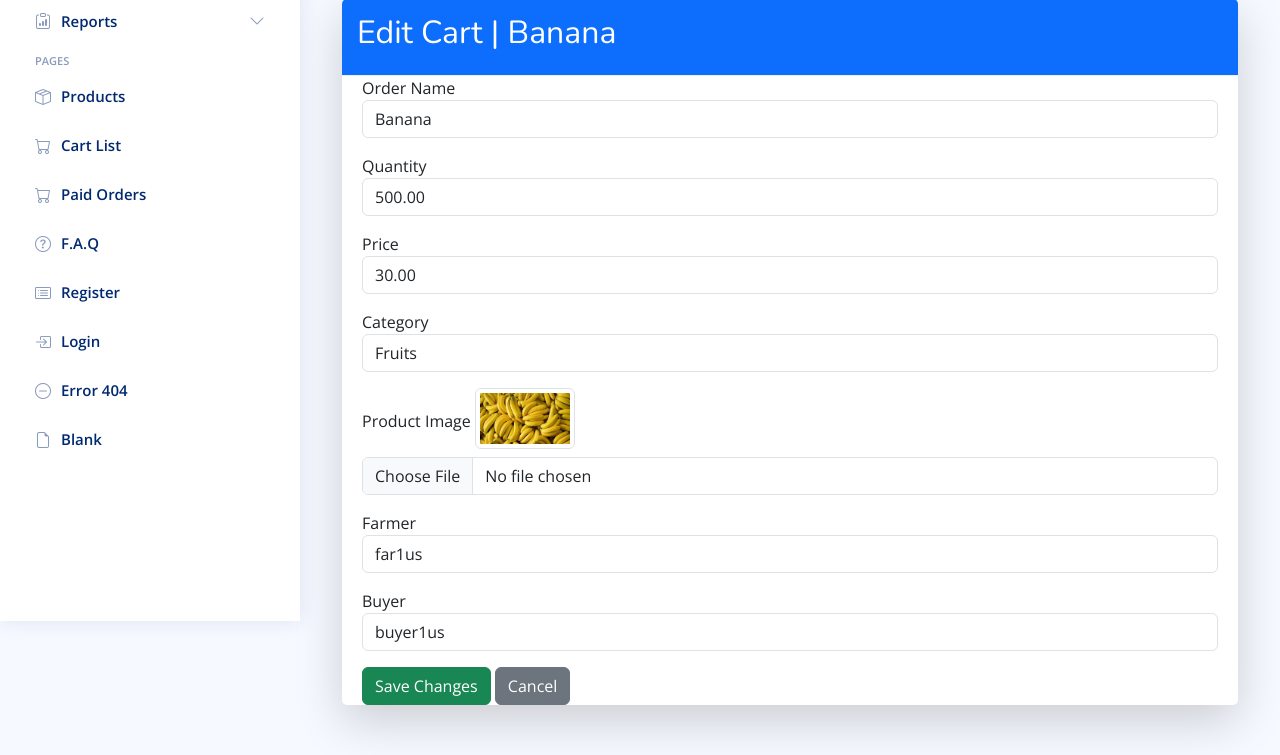
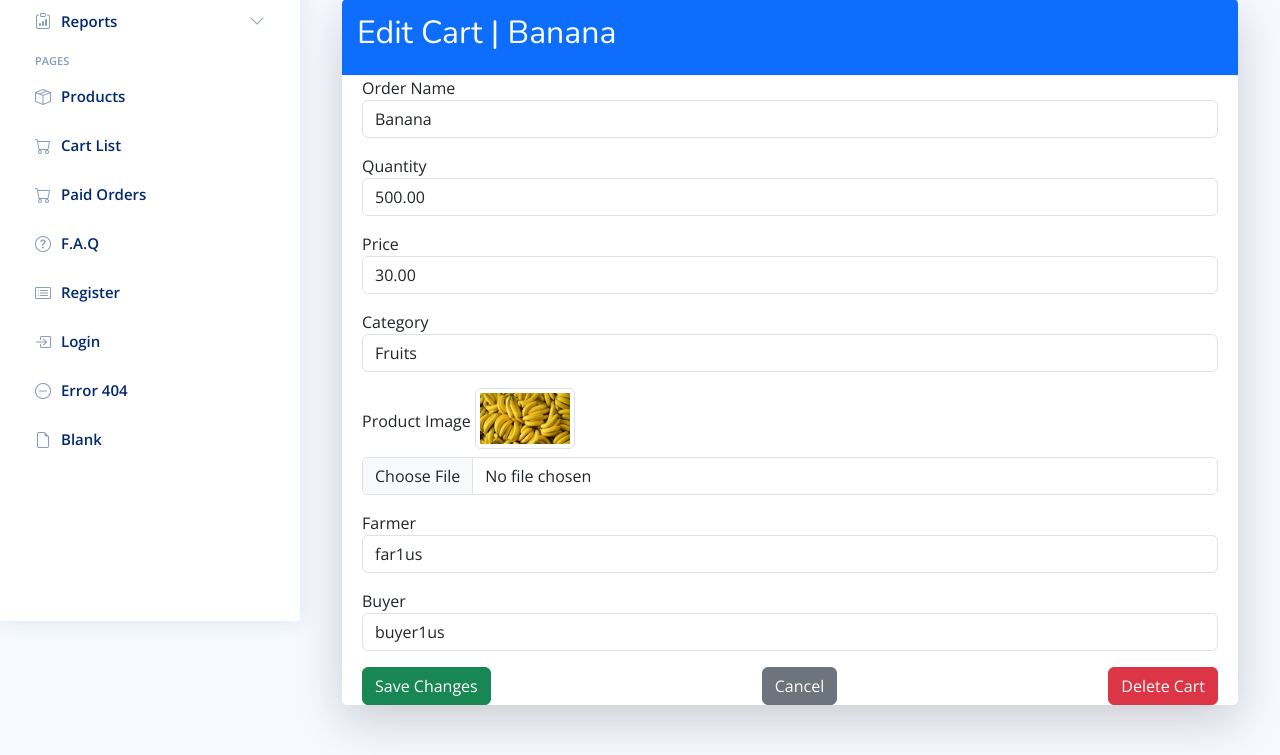
Before and after one commit to kalebmenbere/Agri-Connect, a Django app: page /dashboard/cart/edit/4/ in a window 1280 px wide. Shown: the part 179-934 px from the top of the page. Run offline with Django 5.2, Linux system fonts and the light colour scheme; a user stored in the database is signed in; data comes from the database, SQL or seed files in the repository; parts of the project's set-up code (start-up, migrations or seed data) failed here and were passed over; some libraries are stand-ins or nearby versions.

Commit message:
delete function on the admin side

```diff
--- a/app/templates/dashboard/edit_cart.html
+++ b/app/templates/dashboard/edit_cart.html
@@ -71,10 +71,16 @@
                         {% endfor %}
                     </select>
                 </div>
+            </form>
+                <div class="d-flex justify-content-between">
+                    <button type="submit" class="btn btn-success">Save Changes</button>
+                    <a href="{% url 'cart_list' %}" class="btn btn-secondary">Cancel</a>
+                    <form action="{% url 'delete_cart' cart.id %}" method="POST" style="display:inline;">
+                        {% csrf_token %}
+                        <button type="submit" class="btn btn-danger">Delete Cart</button>
+                    </form>
+                </div>
 
-                <button type="submit" class="btn btn-success">Save Changes</button>
-                <a href="{% url 'cart_list' %}" class="btn btn-secondary">Cancel</a>
-            </form>
         </div>
     </div>
 </div>
--- a/app/templates/dashboard/edit_product.html
+++ b/app/templates/dashboard/edit_product.html
@@ -73,7 +73,7 @@
                     {% endif %}
                     <input type="file" id="product_image" name="product_image" class="form-control">
                 </div>
-
+            </form>
                 <!-- Action Buttons -->
                 <div class="d-flex justify-content-between">
                     <button type="submit" class="btn btn-success">Save Changes</button>
@@ -83,7 +83,7 @@
                         <button type="submit" class="btn btn-danger">Delete Product</button>
                     </form>
                 </div>
-            </form>
+
         </div>
     </div>
 </div>
--- a/app/urls.py
+++ b/app/urls.py
@@ -25,10 +25,11 @@ urlpatterns = [
     path('cart/paid_detail/<int:item_id>/', views.paid_detail, name='paid_detail'),
 
     path('dashboard/product/edit/<int:product_id>/', views.edit_product, name='edit_product'),
+    path('dashboard/paid/edit/<int:paid_id>/', views.edit_paid, name='edit_paid'),
+    path('dashboard/cart/edit/<int:cart_id>/', views.edit_cart, name='edit_cart'),
     path('product/<int:product_id>/delete/', views.delete_product, name='delete_product'),
-    path('dashboard/cart/edit/<int:cart_id>/', views.edit_cart, name='edit_cart'),
     path('cart/<int:cart_id>/delete/', views.delete_cart, name='delete_cart'),
-    path('dashboard/paid/edit/<int:paid_id>/', views.edit_paid, name='edit_paid'),
+    path('paid/<int:paid_id>/delete/', views.delete_paid, name='delete_paid'),
     path("admin-login/", admin_login, name="admin_login"),
     path("admin-dashboard/", admin_dashboard, name="admin_dashboard"),
     path("admin-dashboard/farmer-list/", farmer_list, name="farmer_list"),
--- a/app/views.py
+++ b/app/views.py
@@ -964,6 +964,16 @@ def edit_paid(request, paid_id):
         'buyers': buyers,
     })
 
+def delete_paid(request, paid_id):
+    # Retrieve the cart item or return a 404 error if it does not exist
+    paid = get_object_or_404(Paid, id=paid_id)
+
+    if request.method == 'POST':
+        paid.delete()  # Deletes the cart item
+        messages.success(request, 'Paid item deleted successfully.')
+        return redirect('paid_list')  # Redirect to cart list page after deletion
+
+
 @login_required
 def farmer_list(request):
     farmers = CustomUser.objects.filter(role='farmer')  # Assuming `user_type` field exists
```
Also changed, not shown: app/templates/dashboard/edit_paid.html (+8 -1 lines).
